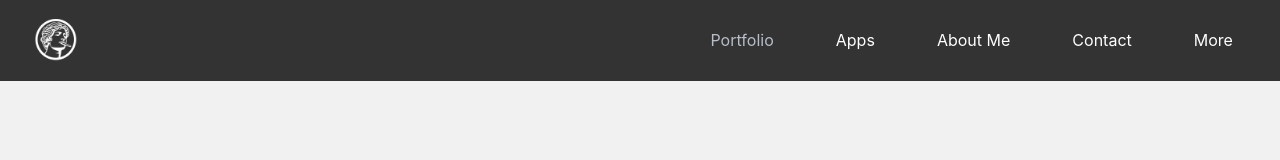
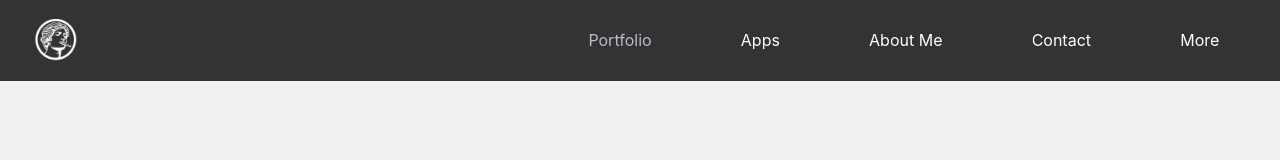
Before and after one commit to rudicarrilloypr/rc-portafolio, a React (Create React App) app: page / in a window 1280 px wide. Shown: the top 160 px of the page. Built offline with nearby package versions, Linux system fonts and the light colour scheme.

Commit message:
Update navbar items position

```diff
--- a/src/components/Navbar/navbar.module.css
+++ b/src/components/Navbar/navbar.module.css
@@ -24,7 +24,7 @@
     justify-content: space-around;
     align-items: center;
     /*width: 100%;*/
-    flex-grow: 0.3;
+    flex-grow: 0.46;
   }
 
   .menuIcon {
```
